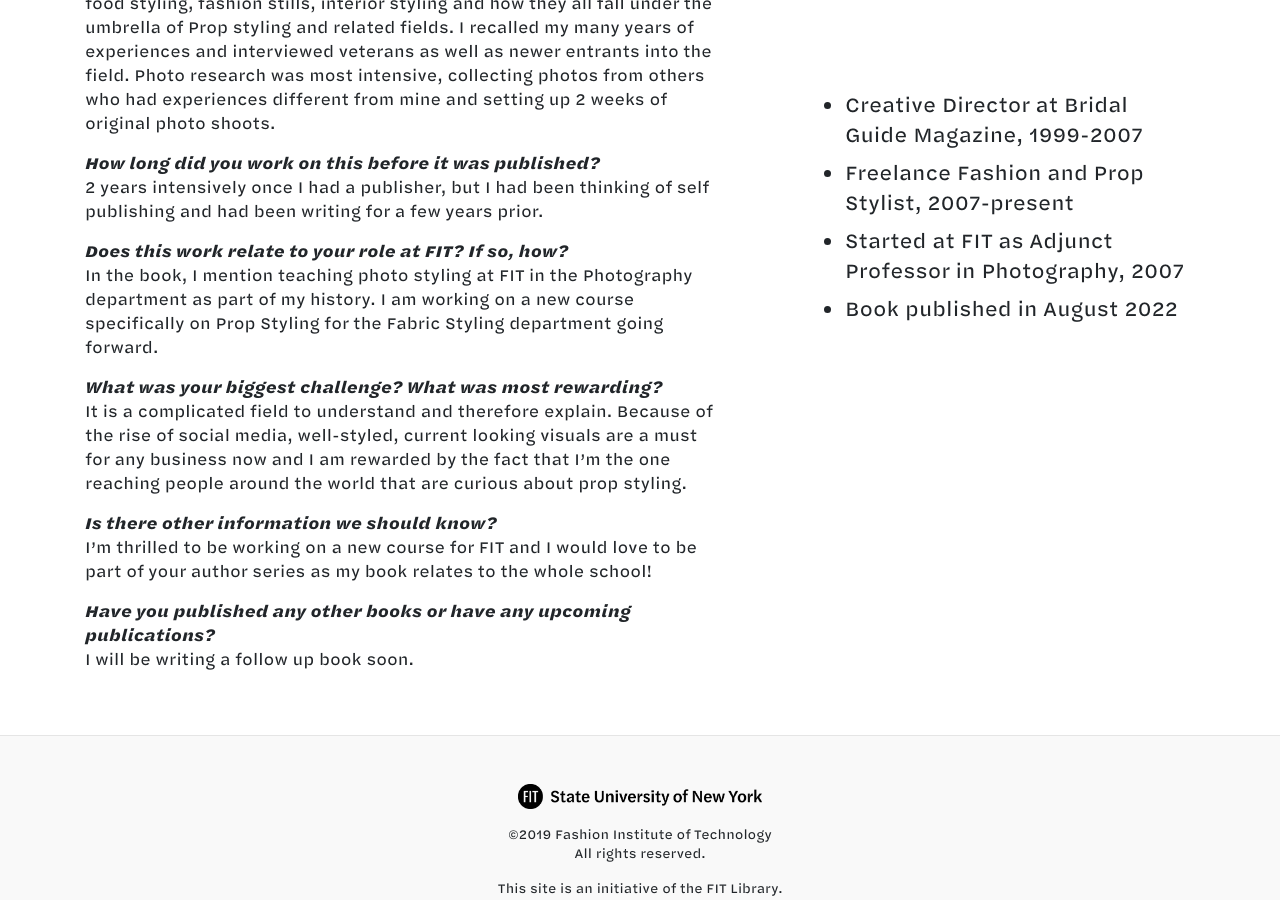
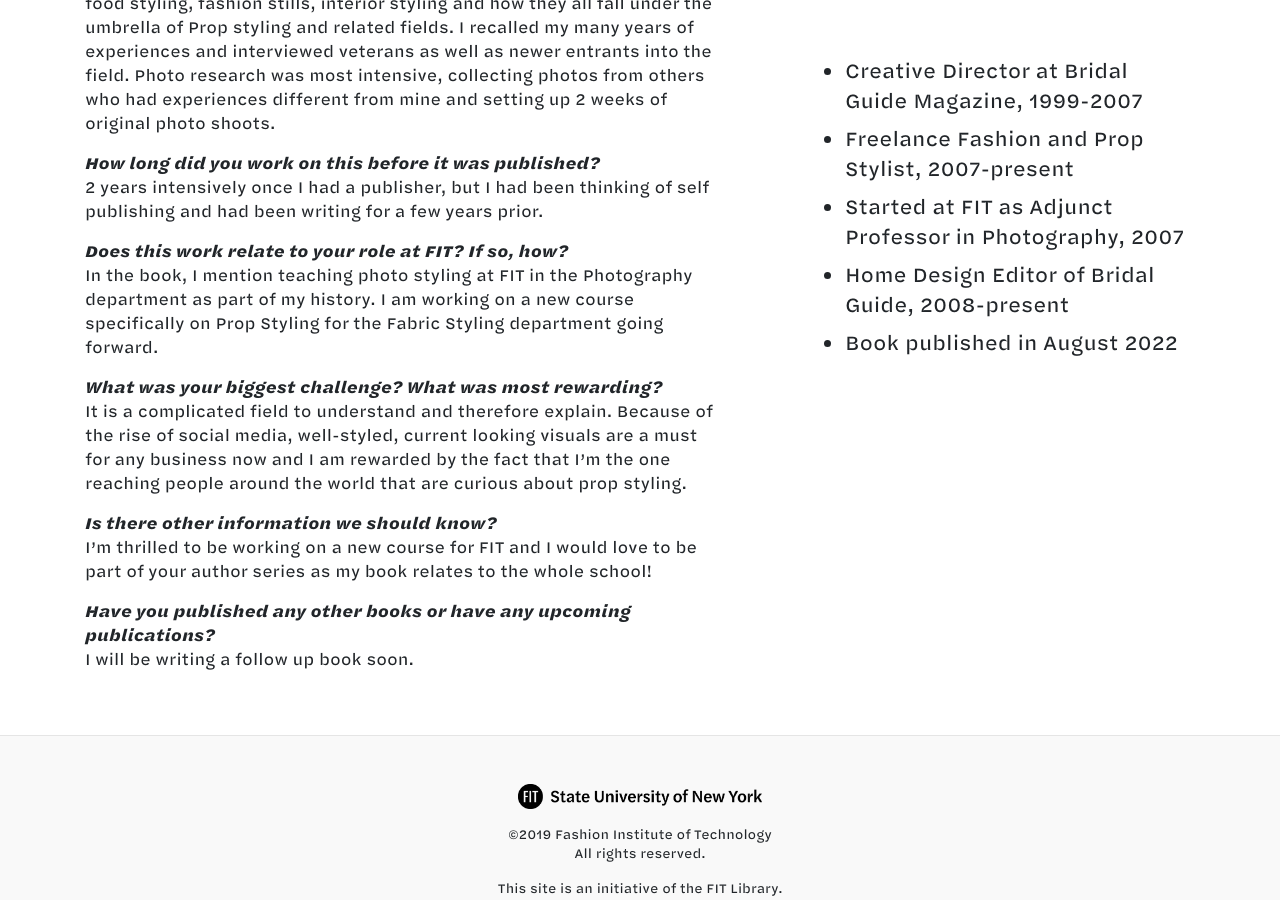
Before and after one commit to fit-authors/fit-authors.github.io, a Jekyll site: the page built from _profiles/robin-zachary.md, in a window 1280 px wide and 900 px high, scrolled down 1684 px. Built offline with Jekyll 4.4.1, drawn with Linux system fonts in a browser that asks for light colours; nearby versions of some CDN libraries.

Commit message:
Update robin-zachary.md

```diff
--- a/_profiles/robin-zachary.md
+++ b/_profiles/robin-zachary.md
@@ -13,6 +13,7 @@ about:
   - Creative Director at Bridal Guide Magazine, 1999-2007
   - Freelance Fashion and Prop Stylist, 2007-present
   - Started at FIT as Adjunct Professor in Photography, 2007
+  - Home Design Editor of Bridal Guide, 2008-present
   - Book published in August 2022
 
 work:
```
